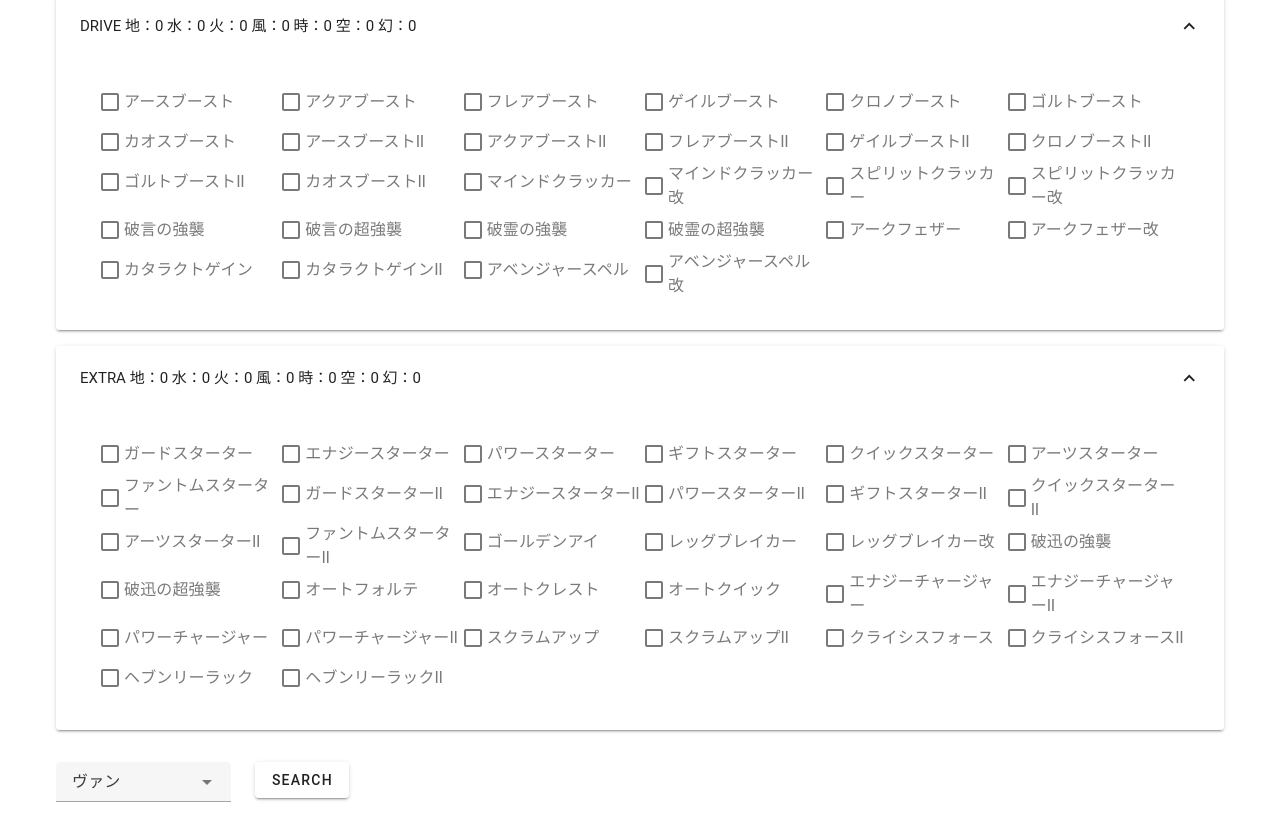
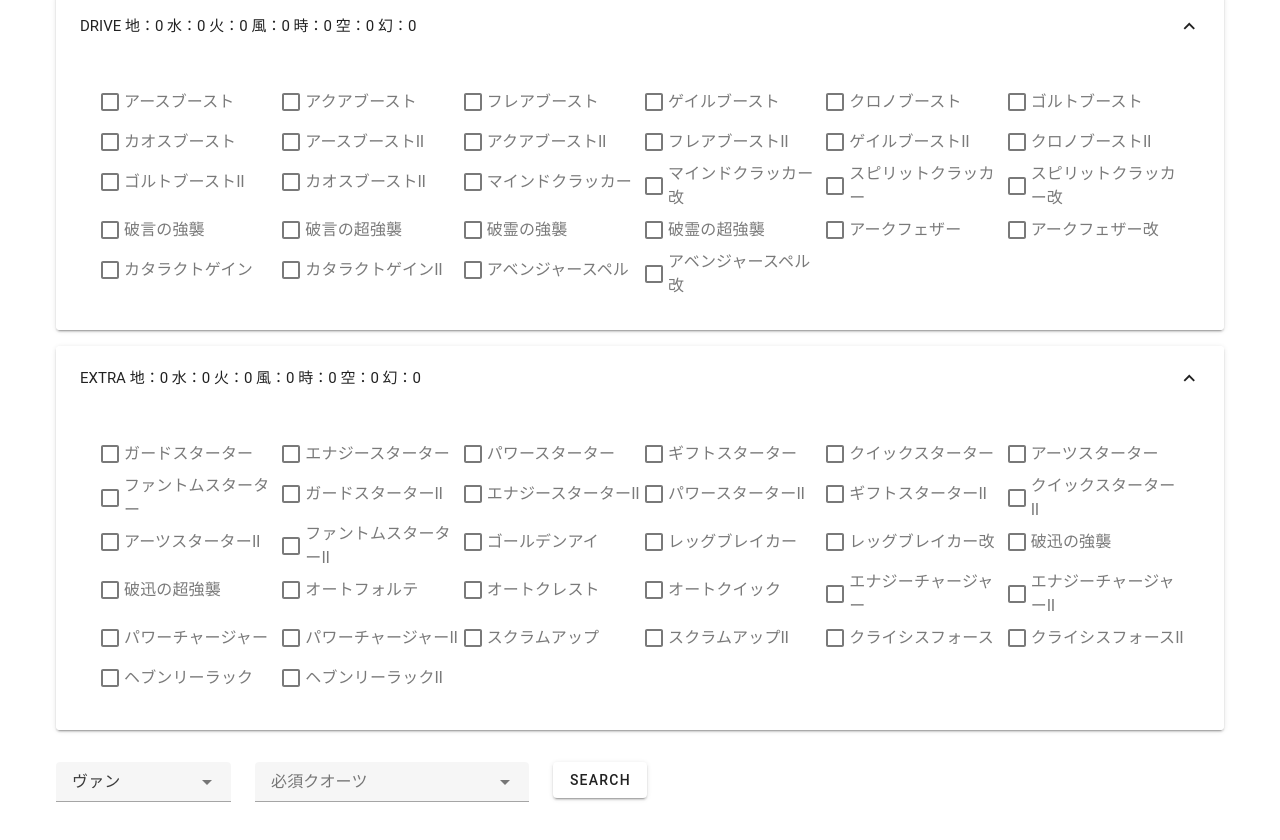
Before and after one commit to nagi-0127/orbment-simulator, a Vue app in the folder app/: page /kai in a window 1280 px wide. Shown: the part 854-1694 px from the top of the page. Built offline with nearby package versions, Linux system fonts and the light colour scheme.

Commit message:
必須クオーツ選択機能追加

```diff
--- a/app/src/util/searchLogic.ts
+++ b/app/src/util/searchLogic.ts
@@ -113,7 +113,7 @@ const getQuartzListFromResult = (result: object, slots: Slot[], validQuartz: Qua
  * @param selectedQuartz 選択クオーツ
  * @returns Model
  */
-export const getModel = (character: Character, selectedSkills: { [key in Lines]: { requiredPoint: Point, selected: Skill[] } }, selectedQuartz: Quartz[]): Model => {
+export const getModel = (character: Character, selectedSkills: { [key in Lines]: { requiredPoint: Point, selected: Skill[] } }, selectedQuartz: Quartz[],  requiredQuartz: Quartz[]): Model => {
   const lineInfo = { ...character.orbment }
 
   const variables: { [key: string]: { [key: string]: any } } = {}
@@ -125,9 +125,9 @@ export const getModel = (character: Character, selectedSkills: { [key in Lines]:
   // 必要ポイントを制約条件に追加
   for (const [line, { requiredPoint, selected }] of Object.entries(selectedSkills)) {
     // 検索スキルが選択されていないラインはスキップ
-    if (selected.length == 0) {
-      continue
-    }
+    // if (selected.length == 0) {
+    //   continue
+    // }
     for (const [type, point] of Object.entries(requiredPoint)) {
       if (point !== 0) {
         constraints[`${line}_${type}`] = { min: point }
@@ -140,10 +140,10 @@ export const getModel = (character: Character, selectedSkills: { [key in Lines]:
   const varKeysAll: string[] = []
 
   for (const line of Object.keys(lineInfo)) {
-    if (selectedSkills[line as Lines].selected.length == 0) {
-      // 検索スキルが選択されていないラインはスキップ
-      continue
-    }
+    // if (selectedSkills[line as Lines].selected.length == 0) {
+    //   // 検索スキルが選択されていないラインはスキップ
+    //   continue
+    // }
     const slots = lineInfo[line as Lines]
     // 属性専用以外のスロット数
     const n_non_type_slot = slots.filter(s => !s.typeSpecified).length
@@ -162,7 +162,7 @@ export const getModel = (character: Character, selectedSkills: { [key in Lines]:
       const total = Object.entries(linePoint).reduce((sum, [k, v]) => {
         return sum + v * (weights[k] ?? 0)
       }, 0)
-      if (total === 0) {
+      if (total === 0 && !requiredQuartz.includes(quartz)) {
         // 探索対象のスキルのポイントを持たないクオーツは変数に加えない
         continue
       }
@@ -192,8 +192,9 @@ export const getModel = (character: Character, selectedSkills: { [key in Lines]:
           const total = Object.entries(linePoint).reduce((sum, [k, v]) => {
             return sum + v * (weights[k] ?? 0)
           }, 0)
-          if (total === 0) {
+          if (total === 0 && !requiredQuartz.includes(quartz)) {
             // 探索対象のスキルのポイントを持たないクオーツは変数に加えない
+            // 必須クオーツは加える
             continue
           }
 
@@ -226,6 +227,10 @@ export const getModel = (character: Character, selectedSkills: { [key in Lines]:
     if (Object.values(variables).filter(v => quartzId in v).length > 1) {
       // 同じクオーツを使用できるのは1回まで
       constraints[quartzId] = { max: 1 }
+      // 必須クオーツは最小1(必ずセット)
+      if (requiredQuartz.includes(quartz)) {
+        constraints[quartzId] = {...constraints[quartzId], min: 1}
+      }
     }
   })
 
@@ -298,8 +303,9 @@ export const parseSolution = (solution: Solution, character: Character, selected
  * @param n 検索最大件数
  * @returns 検索結果
  */
-export const searchQuartz = (character: Character, selectedSkills: { [key in Lines]: { requiredPoint: Point, selected: Skill[] } }, selectedQuartz: Quartz[], n: number = 1): ReadableStream<{ [key in Lines]?: (Quartz | null)[] }> => {
-  let model = getModel(character, selectedSkills, selectedQuartz)
+export const searchQuartz = (character: Character, selectedSkills: { [key in Lines]: { requiredPoint: Point, selected: Skill[] } }, selectedQuartz: Quartz[],  requiredQuartz: Quartz[]=[], n: number = 1): ReadableStream<{ [key in Lines]?: (Quartz | null)[] }> => {
+  let model = getModel(character, selectedSkills, selectedQuartz, requiredQuartz)
+  console.log(model)
 
   const worker: Worker = new Worker(new URL('@/util/solverWorker.ts', import.meta.url), { type: 'module' })
   const stream = new ReadableStream<{ [key in Lines]?: (Quartz | null)[] } >({
--- a/app/src/views/KaiView.vue
+++ b/app/src/views/KaiView.vue
@@ -17,6 +17,11 @@
         <v-col cols="2">
           <v-select :items="characters" item-title="name" v-model="selectedCharacter" density="compact" hide-details
             return-object></v-select>
+        </v-col>
+        <v-col cols="3">
+          <v-select label="必須クオーツ" :items="selectedQuartz" v-model:model-value="requiredQuartz"
+            :item-props="(item => { return { title: item.name, subtitle: item.description } })" density="compact"
+            hide-details multiple></v-select>
         </v-col>
         <v-col>
           <v-btn @click="() => onSearchClick()" :disabled="isProcessing">Search</v-btn>
@@ -41,7 +46,7 @@
 </template>
 
 <script setup lang="ts">
-import { ref, shallowRef, watch } from 'vue';
+import { ref, shallowRef, watch, watchEffect } from 'vue';
 
 import characters from '@/assets/data/kai/characters.json'
 import skills from '@/assets/data/kai/shard_skill.json'
@@ -57,6 +62,10 @@ const tab = ref(null)
 
 const selectedCharacter = shallowRef<Character>(characters[0] as Character)
 const selectedQuartz = shallowRef<Quartz[]>([...quarts] as Quartz[])
+const requiredQuartz = shallowRef<Quartz[]>([])
+watchEffect(() => {
+  requiredQuartz.value = requiredQuartz.value.filter(quartz => selectedQuartz.value.includes(quartz))
+})
 const selectedSkills = shallowRef<{ [key in Lines]: { requiredPoint: Point, selected: Skill[] } }>({
   WEAPON: { selected: [], requiredPoint: getZeroPoint() },
   SHIELD: { selected: [], requiredPoint: getZeroPoint() },
@@ -75,7 +84,7 @@ watch(selectedCharacter, () => {
 const onSearchClick = () => {
   isProcessing.value = true;
   res.value = [];
-  const reader = searchQuartz({ ...selectedCharacter.value }, { ...selectedSkills.value }, [...selectedQuartz.value], 5).getReader()
+  const reader = searchQuartz({ ...selectedCharacter.value }, { ...selectedSkills.value }, [...selectedQuartz.value], [...requiredQuartz.value], 5).getReader()
   reader.read()
     .then(function readResult({ done, value }) {
       if (done) {
```
